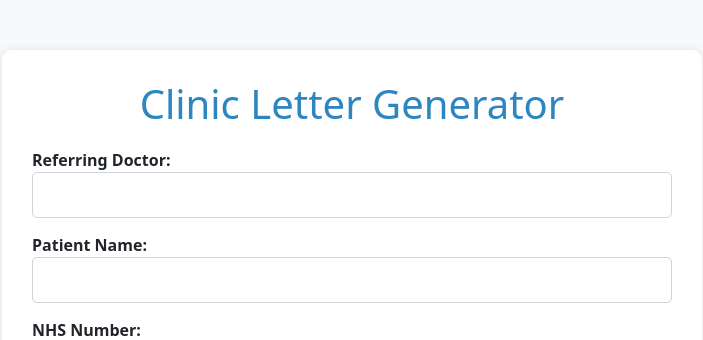
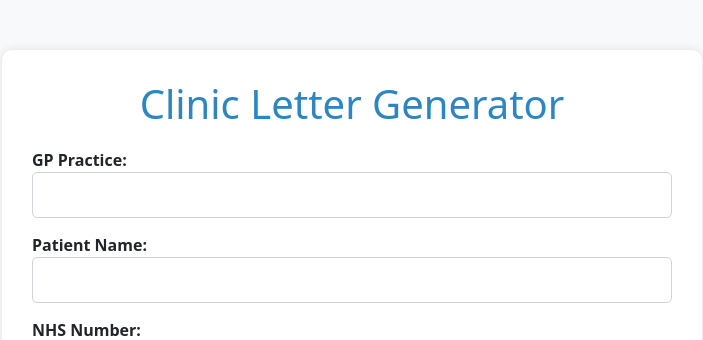
Before and after one commit to jamamo/letterapp, a Flask app: page / in a window 1280 px wide. Shown: the top 340 px of the page, without its empty margins (288-991 px from the left). Run offline with Flask 3, Linux system fonts and the light colour scheme.

Commit message:
Update index.html GP practice added rather than GP Name

```diff
--- a/templates/index.html
+++ b/templates/index.html
@@ -50,8 +50,8 @@
 <div class="container">
     <h1>Clinic Letter Generator</h1>
     <form method="POST">
-        <label for="referring_doctor">Referring Doctor:</label>
-        <input type="text" name="referring_doctor" required>
+        <label for="referring_doctor">GP Practice:</label>
+        <input type="text" name="GP_practice" required>
 
         <label for="patient_name">Patient Name:</label>
         <input type="text" name="patient_name" required>
```
